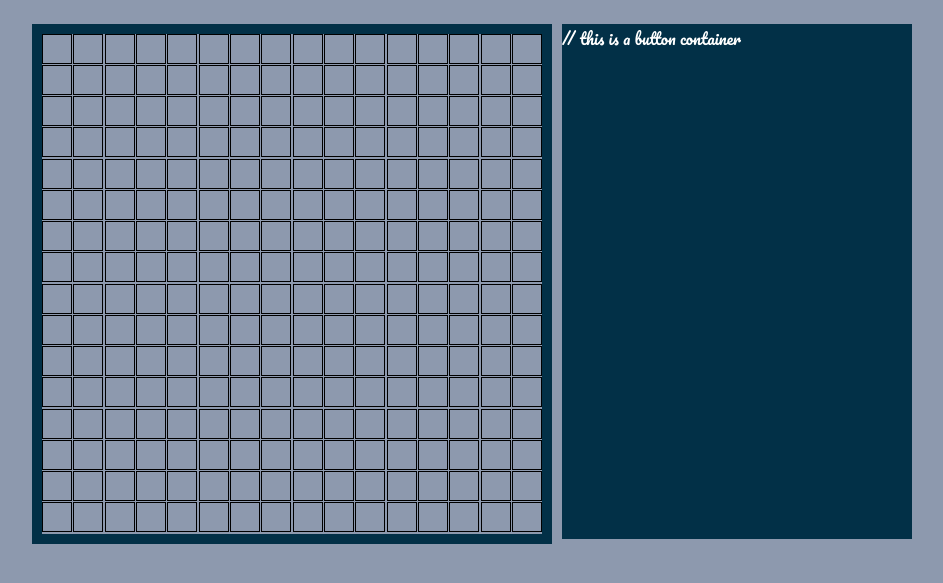
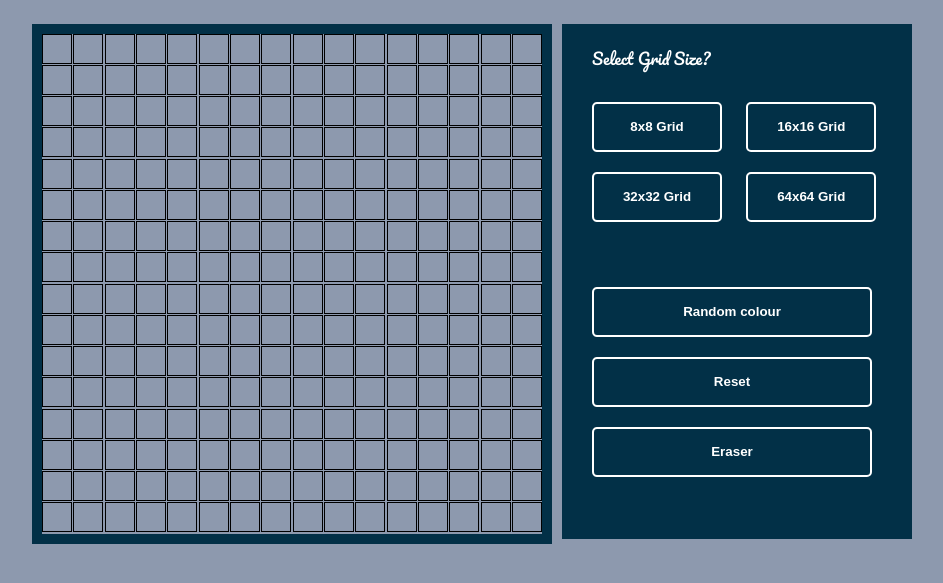
Before and after one commit to abhilash15500/odin-etch-a-sketch, a plain HTML site: page index.html in a window 1280 px wide. Shown: the part 107-690 px from the top of the page, without its empty margins (168-1111 px from the left). Drawn offline with Linux system fonts and the light colour scheme.

Commit message:
add buttons and div for layout purpose

```diff
--- a/index.html
+++ b/index.html
@@ -19,7 +19,26 @@
         </div>
 
         <div class="button-container">
-           // this is a button container
+           <label>Select Grid Size?</label>
+           <button id="eight" class="left-button">8x8 Grid</button>
+           <button id="sixteen">16x16 Grid</button>
+           <button id="thirtytwo"class="left-button">32x32 Grid</button>
+           <button id="sixtyfour">64x64 Grid</button>
+
+
+           <div>
+            <button id="rand-colour" class="bottom-buttons">Random colour</button>
+           </div>
+
+           <div>
+            <button id="reset" class="bottom-buttons">Reset</button>
+           </div>
+
+           <div>
+            <button id="eraser" class="bottom-buttons">Eraser</button>
+           </div>
+
+
 
 
         </div>
```
